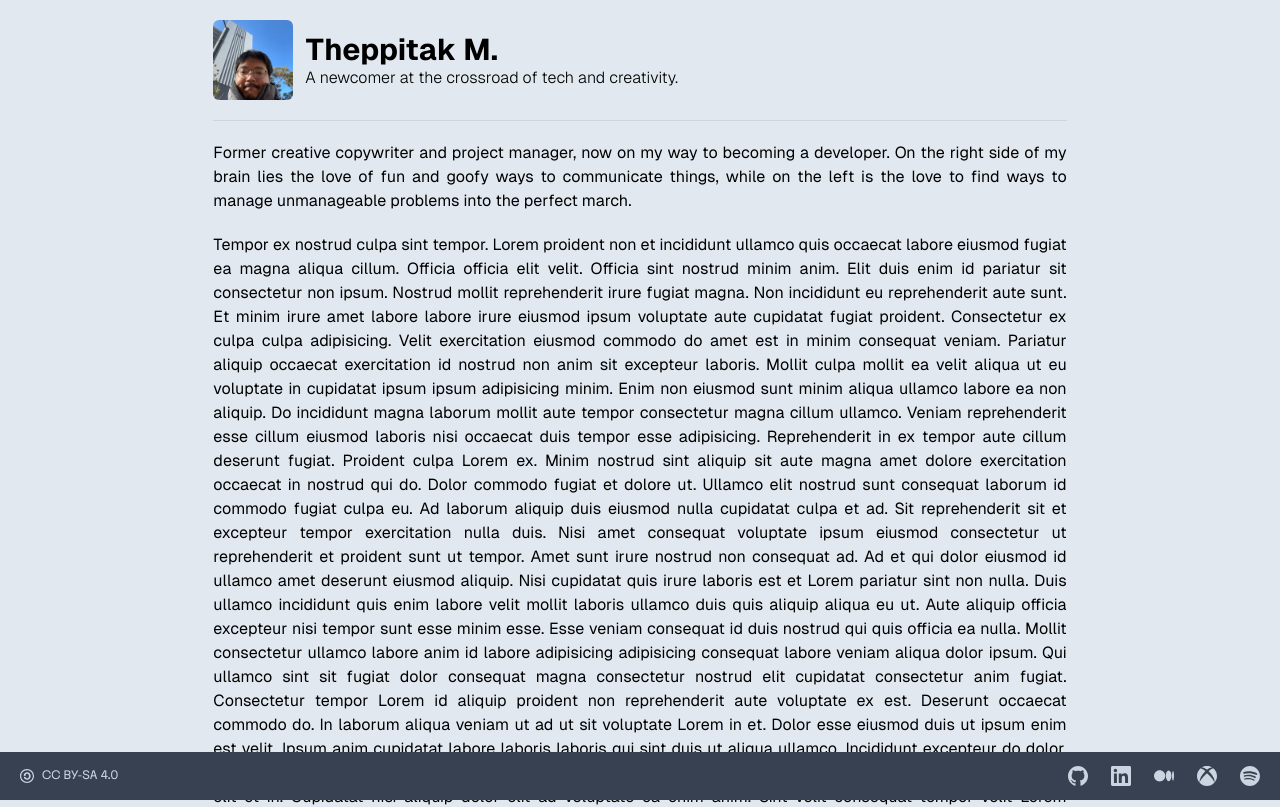
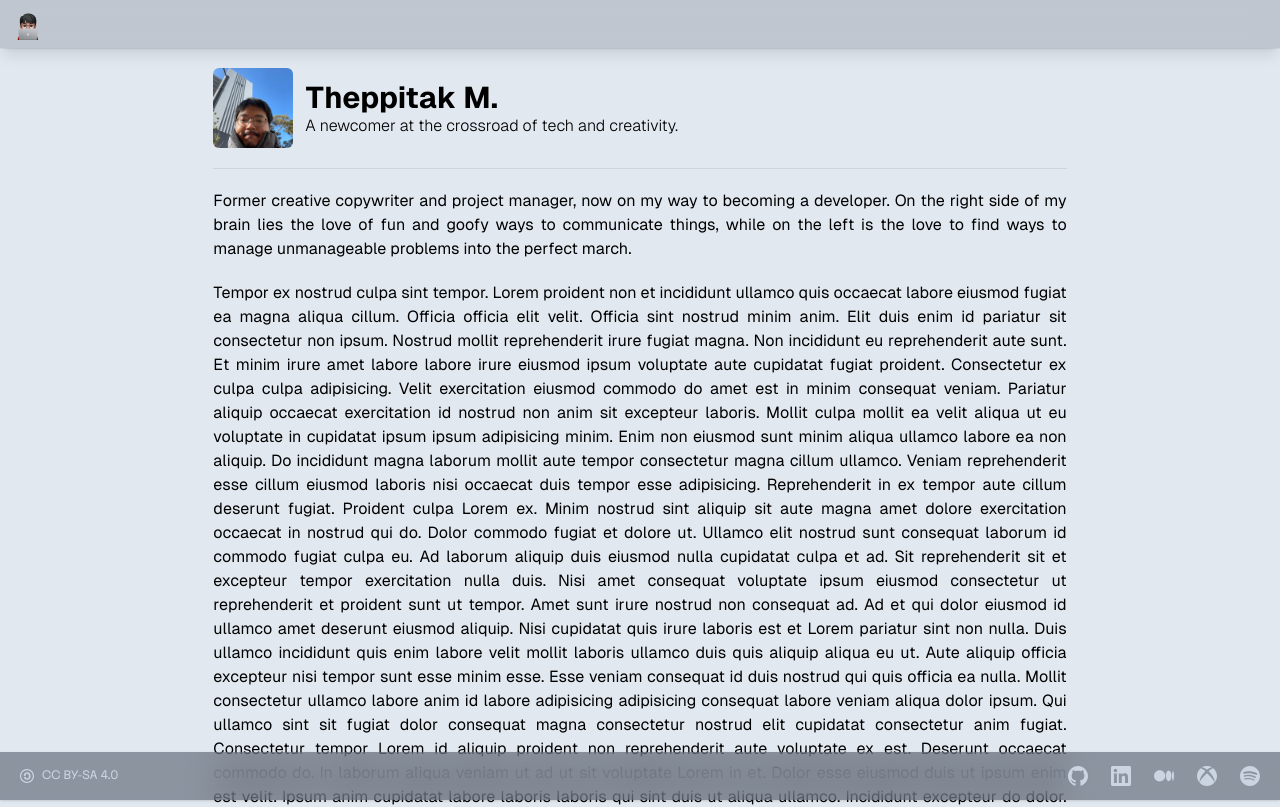
Before and after one commit to mmmmmob/me.theppitak, a React (Vite) app: page / in a window 1280 px wide. Shown: the top 807 px of the page. Built offline with nearby package versions, Linux system fonts and the light colour scheme.

Commit message:
style: add top bar and apply glassmorphism effect

```diff
--- a/src/App.jsx
+++ b/src/App.jsx
@@ -1,6 +1,7 @@
 import { Analytics } from "@vercel/analytics/react";
 import { SpeedInsights } from "@vercel/speed-insights/react";
 import Footer from "./components/Footer";
+import Header from "./components/Header";
 import Info from "./components/Info";
 import Title from "./components/Title";
 
@@ -8,6 +9,9 @@ function App() {
   return (
     <>
       <div className="static flex min-h-lvh flex-col items-center justify-center bg-slate-200 dark:bg-slate-800 dark:text-slate-300">
+        <div className="sticky top-0">
+          <Header />
+        </div>
         <Title />
         <hr className="m-5 h-px self-center border-0 bg-gray-300 max-sm:w-11/12 md:w-8/12 dark:bg-gray-600" />
         <Info />
--- a/src/components/Footer.jsx
+++ b/src/components/Footer.jsx
@@ -1,6 +1,6 @@
 function Footer() {
   return (
-    <div className="flex h-12 w-screen justify-between bg-gray-700 text-slate-300">
+    <div className="flex h-12 w-screen justify-between bg-gray-700/50 text-slate-300 shadow backdrop-blur-lg">
       {/* left-side footer [copyright]*/}
       <div className="ml-5 flex w-fit self-center">
         <svg
--- /dev/null
+++ b/src/components/Header.jsx
@@ -0,0 +1,13 @@
+function Header() {
+  return (
+    <div className="flex h-12 w-screen justify-between bg-gray-700/20 shadow shadow-lg ring-1 ring-black/5 backdrop-blur-lg">
+      <img
+        src="/logo.png"
+        alt="avatar"
+        className="m-2 size-10 self-center rounded-md p-1"
+      />
+    </div>
+  );
+}
+
+export default Header;
```
